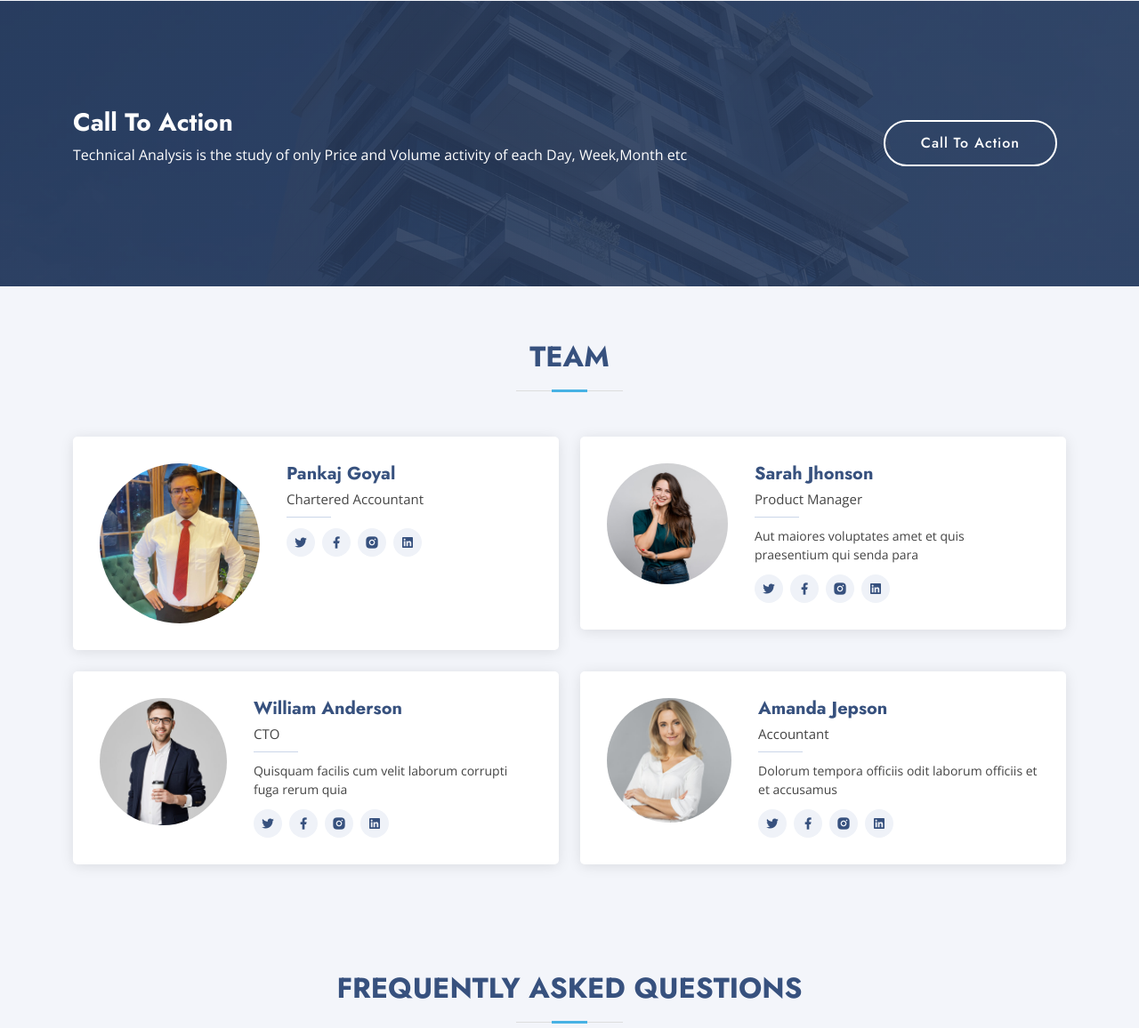
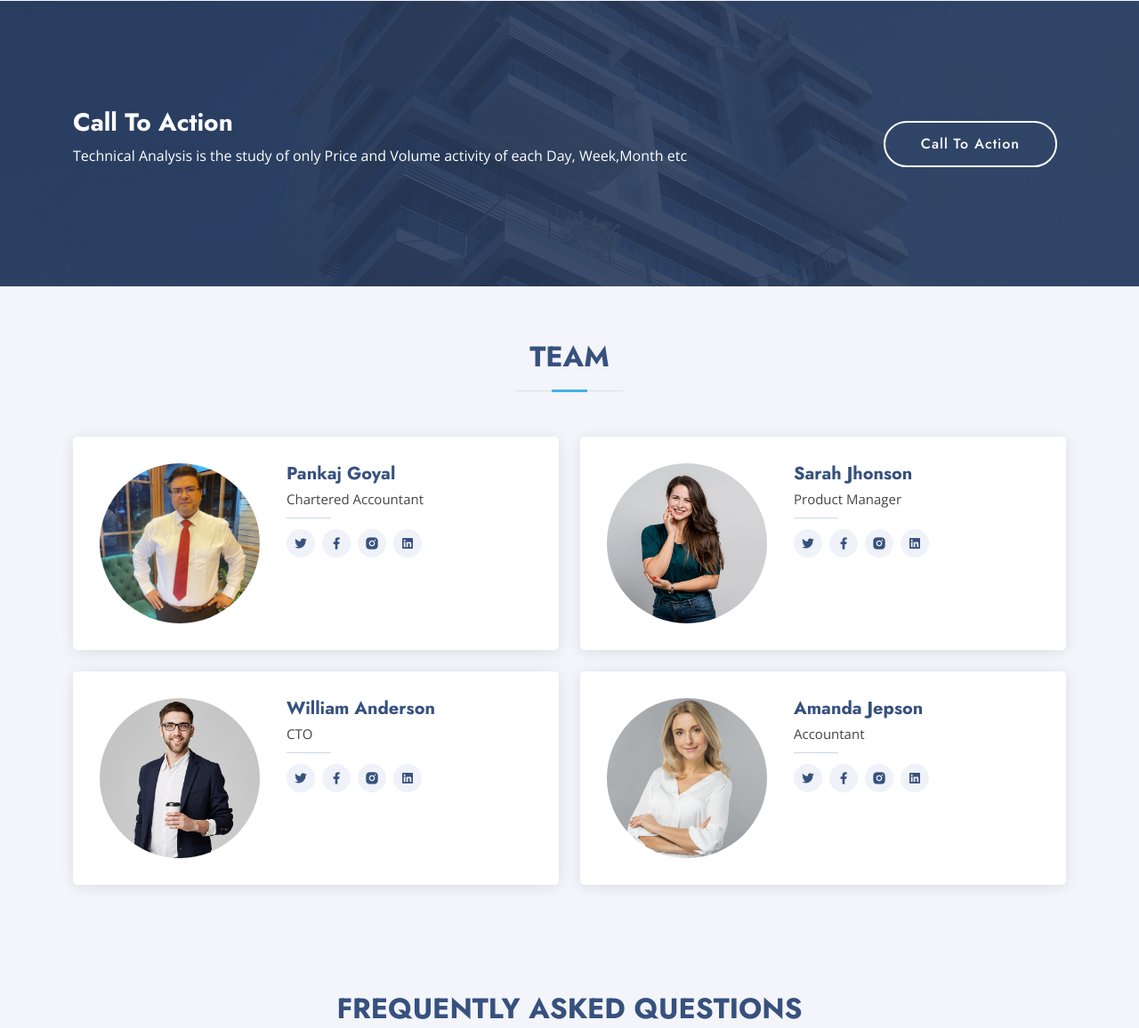
Before and after one commit to dheerajgupta01/cxprt.github.io, a Flask app: page / in a window 1280 px wide. Shown: the part 2252-3408 px from the top of the page at 89% size. Run offline with Flask 2, Linux system fonts and the light colour scheme; some libraries are stand-ins or nearby versions.

Commit message:
Update index.html

```diff
--- a/templates/index.html
+++ b/templates/index.html
@@ -309,7 +309,6 @@
               <div class="member-info">
                 <h4>Sarah Jhonson</h4>
                 <span>Product Manager</span>
-                <p>Aut maiores voluptates amet et quis praesentium qui senda para</p>
                 <div class="social">
                   <a href=""><i class="ri-twitter-fill"></i></a>
                   <a href=""><i class="ri-facebook-fill"></i></a>
@@ -326,7 +325,6 @@
               <div class="member-info">
                 <h4>William Anderson</h4>
                 <span>CTO</span>
-                <p>Quisquam facilis cum velit laborum corrupti fuga rerum quia</p>
                 <div class="social">
                   <a href=""><i class="ri-twitter-fill"></i></a>
                   <a href=""><i class="ri-facebook-fill"></i></a>
@@ -343,7 +341,6 @@
               <div class="member-info">
                 <h4>Amanda Jepson</h4>
                 <span>Accountant</span>
-                <p>Dolorum tempora officiis odit laborum officiis et et accusamus</p>
                 <div class="social">
                   <a href=""><i class="ri-twitter-fill"></i></a>
                   <a href=""><i class="ri-facebook-fill"></i></a>
```
